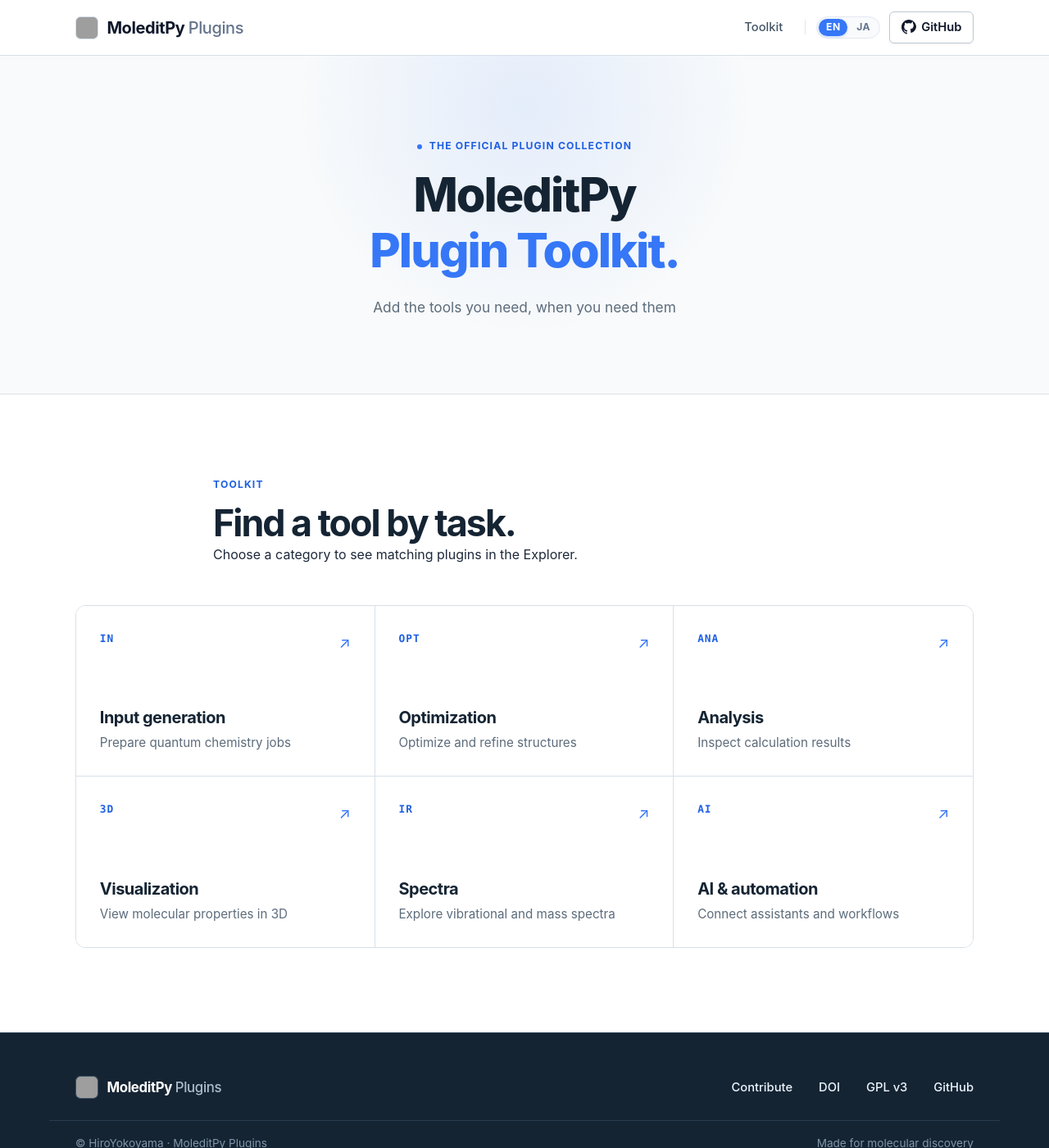
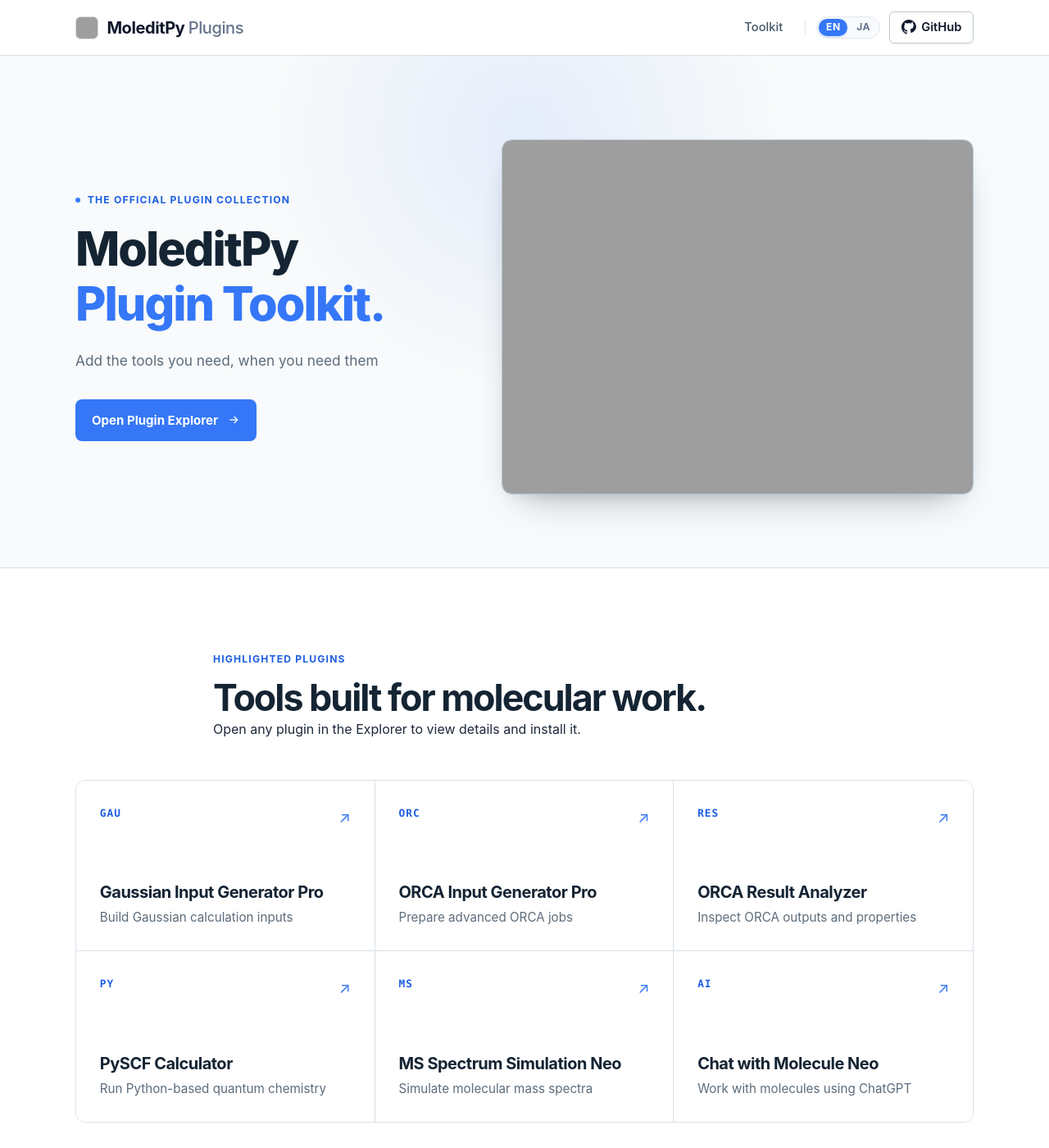
Before and after one commit to HiroYokoyama/moleditpy-plugins, a Jekyll site: the page index.html, which Jekyll copies as it is, in a window 1280 px wide and 1400 px high. Shown: the whole window at 82% size. Built offline with Jekyll 4.4.1, drawn with Linux system fonts in a browser that asks for light colours.

Commit message:
fix(website): restore highlighted plugin landing page
Restore the application preview and Explorer action, with exact plugin search links.

Assisted-by: GPT-5.6 Terra

```diff
--- a/assets/css/style.css
+++ b/assets/css/style.css
@@ -52,14 +52,23 @@ body :focus-visible { outline: 3px solid #73adff; outline-offset: 3px; }
 .hero { position: relative; overflow: hidden; padding: clamp(4rem, 8vw, 6.5rem) 0 clamp(4rem, 7vw, 6rem); border-bottom: 1px solid #d7e0e8; background: #f8fafb; text-align: center; }
 .hero::before { position: absolute; inset: 0; background: radial-gradient(circle at 50% 15%, rgba(53, 119, 247, .1), transparent 38%); content: ""; pointer-events: none; }
 .hero-glow { display: none; }
-.hero-layout { position: relative; }
-.hero-copy { max-width: 760px; margin: 0 auto; }
+.hero-layout { position: relative; display: grid; grid-template-columns: minmax(0, .87fr) minmax(0, 1.13fr); align-items: center; gap: clamp(2.5rem, 6vw, 6rem); }
+.hero-copy { position: relative; z-index: 1; text-align: left; }
 .eyebrow, .section-kicker { color: #1e5fe3; font-size: .76rem; font-weight: 750; letter-spacing: .095em; line-height: 1.35; text-transform: uppercase; }
-.eyebrow { display: flex; align-items: center; justify-content: center; gap: .55rem; margin-bottom: 1.1rem; }
+.eyebrow { display: flex; align-items: center; gap: .55rem; margin-bottom: 1.1rem; }
 .eyebrow-dot { width: 6px; height: 6px; border-radius: 50%; background: var(--accent-color); }
 .hero h1 { color: #152433; font-size: clamp(2.5rem, 5vw, 3.6rem); font-weight: 760; letter-spacing: -.035em; line-height: 1.18; }
 .hero h1 em { color: var(--accent-color); font-style: normal; }
 .hero-description { margin-top: 1.25rem; color: #5d6c7b; font-size: 1.08rem; line-height: 1.72; }
+.hero-actions { display: flex; margin-top: 2rem; }
+.btn { display: inline-flex; align-items: center; justify-content: center; gap: .7rem; min-height: 48px; padding: .78rem 1.25rem; border-radius: 8px; font-size: .94rem; font-weight: 700; }
+.btn-primary { color: #fff; background: var(--accent-color); }
+.btn-primary:hover { color: #fff; background: var(--accent-hover); }
+.btn-primary svg { transition: transform .2s ease; }
+.btn-primary:hover svg { transform: translateX(3px); }
+.home-app-preview { display: block; overflow: hidden; border: 1px solid #b9c7d3; border-radius: 12px; background: #fff; box-shadow: 0 22px 46px -26px rgba(21, 36, 51, .45), 0 8px 20px -14px rgba(21, 36, 51, .2); }
+.home-app-preview:hover { border-color: #91b9ed; box-shadow: 0 22px 46px -26px rgba(21, 36, 51, .55), 0 8px 20px -14px rgba(21, 36, 51, .3); transform: translateY(-2px); }
+.home-app-preview img { width: 100%; border-radius: 11px; }
 
 .featured-section { padding: clamp(4rem, 8vw, 7rem) 0; background: #fff; }
 .section-heading { max-width: 760px; margin: 0 auto 3rem; text-align: left; }
@@ -95,6 +104,9 @@ body :focus-visible { outline: 3px solid #73adff; outline-offset: 3px; }
   .site-nav a.github-link span { display: none; }
   .site-nav a.github-link { padding: .42rem .55rem; }
   .hero { padding-top: 3.2rem; }
+  .hero-layout { grid-template-columns: 1fr; gap: 2.5rem; }
+  .hero-copy { max-width: 670px; }
+  .home-app-preview { max-width: 760px; }
   .tool-grid { grid-template-columns: 1fr; }
   .tool-card, .tool-card:nth-child(3n), .tool-card:nth-last-child(-n + 3) { min-height: 0; padding: 1.35rem; border-right: 0; border-bottom: 1px solid #d7e0e8; }
   .tool-card:last-child { border-bottom: 0; }
--- a/index.html
+++ b/index.html
@@ -42,22 +42,28 @@
           <p class="eyebrow"><span class="eyebrow-dot"></span><span class="lang-en">THE OFFICIAL PLUGIN COLLECTION</span><span class="lang-ja">MoleditPy 公式プラグインコレクション</span></p>
           <h1 id="hero-title"><span class="lang-en">MoleditPy<br><em>Plugin Toolkit.</em></span><span class="lang-ja">MoleditPy<br><em>プラグインツールキット。</em></span></h1>
           <p class="hero-description"><span class="lang-en">Add the tools you need, when you need them</span><span class="lang-ja">必要なときに、必要なツールを追加。</span></p>
+          <div class="hero-actions">
+            <a class="btn btn-primary" href="explorer/"><span class="lang-en">Open Plugin Explorer</span><span class="lang-ja">Plugin Explorerを開く</span><svg width="16" height="16" viewBox="0 0 24 24" fill="none" stroke="currentColor" stroke-width="2" aria-hidden="true"><path d="M5 12h14"/><path d="m13 6 6 6-6 6"/></svg></a>
+          </div>
         </div>
+        <a class="hero-screenshot home-app-preview" href="https://hiroyokoyama.github.io/python_molecular_editor/" target="_blank" rel="noopener" aria-label="Visit the MoleditPy application website">
+          <img src="https://hiroyokoyama.github.io/python_molecular_editor/img/screenshot.png" alt="MoleditPy showing a 2D molecular drawing alongside an interactive 3D molecular view">
+        </a>
       </div>
     </section>
 
     <section class="featured-section section-pad" id="toolkit">
       <div class="wrapper">
         <div class="section-heading">
-          <div><p class="section-kicker"><span class="lang-en">TOOLKIT</span><span class="lang-ja">ツールキット</span></p><h2><span class="lang-en">Find a tool by task.</span><span class="lang-ja">目的からツールを探す。</span></h2><p><span class="lang-en">Choose a category to see matching plugins in the Explorer.</span><span class="lang-ja">カテゴリを選ぶと、該当するプラグインをExplorerで検索できます。</span></p></div>
+          <div><p class="section-kicker"><span class="lang-en">HIGHLIGHTED PLUGINS</span><span class="lang-ja">注目のプラグイン</span></p><h2><span class="lang-en">Tools built for molecular work.</span><span class="lang-ja">分子研究のためのツール。</span></h2><p><span class="lang-en">Open any plugin in the Explorer to view details and install it.</span><span class="lang-ja">プラグインを選択すると、Explorerで詳細の確認とインストールができます。</span></p></div>
         </div>
         <div class="tool-grid">
-          <a class="tool-card" href="https://hiroyokoyama.github.io/moleditpy-plugins/explorer/?q=input" target="_blank" rel="noopener"><span class="tool-icon">IN</span><span class="tool-copy"><strong><span class="lang-en">Input generation</span><span class="lang-ja">入力ファイル作成</span></strong><small><span class="lang-en">Prepare quantum chemistry jobs</span><span class="lang-ja">量子化学計算の入力を準備</span></small></span><span class="tool-arrow">↗</span></a>
-          <a class="tool-card" href="https://hiroyokoyama.github.io/moleditpy-plugins/explorer/?q=optimization" target="_blank" rel="noopener"><span class="tool-icon">OPT</span><span class="tool-copy"><strong><span class="lang-en">Optimization</span><span class="lang-ja">構造最適化</span></strong><small><span class="lang-en">Optimize and refine structures</span><span class="lang-ja">分子構造の最適化と調整</span></small></span><span class="tool-arrow">↗</span></a>
-          <a class="tool-card" href="https://hiroyokoyama.github.io/moleditpy-plugins/explorer/?q=analysis" target="_blank" rel="noopener"><span class="tool-icon">ANA</span><span class="tool-copy"><strong><span class="lang-en">Analysis</span><span class="lang-ja">解析</span></strong><small><span class="lang-en">Inspect calculation results</span><span class="lang-ja">計算結果を詳しく調べる</span></small></span><span class="tool-arrow">↗</span></a>
-          <a class="tool-card" href="https://hiroyokoyama.github.io/moleditpy-plugins/explorer/?q=visualization" target="_blank" rel="noopener"><span class="tool-icon">3D</span><span class="tool-copy"><strong><span class="lang-en">Visualization</span><span class="lang-ja">可視化</span></strong><small><span class="lang-en">View molecular properties in 3D</span><span class="lang-ja">分子物性を3Dで表示</span></small></span><span class="tool-arrow">↗</span></a>
-          <a class="tool-card" href="https://hiroyokoyama.github.io/moleditpy-plugins/explorer/?q=spectrum" target="_blank" rel="noopener"><span class="tool-icon">IR</span><span class="tool-copy"><strong><span class="lang-en">Spectra</span><span class="lang-ja">スペクトル</span></strong><small><span class="lang-en">Explore vibrational and mass spectra</span><span class="lang-ja">振動・質量スペクトルを解析</span></small></span><span class="tool-arrow">↗</span></a>
-          <a class="tool-card" href="https://hiroyokoyama.github.io/moleditpy-plugins/explorer/?q=AI" target="_blank" rel="noopener"><span class="tool-icon">AI</span><span class="tool-copy"><strong><span class="lang-en">AI &amp; automation</span><span class="lang-ja">AI・自動化</span></strong><small><span class="lang-en">Connect assistants and workflows</span><span class="lang-ja">AIアシスタントや処理を連携</span></small></span><span class="tool-arrow">↗</span></a>
+          <a class="tool-card" href="explorer/?q=Gaussian%20Input%20Generator%20Pro"><span class="tool-icon">GAU</span><span class="tool-copy"><strong>Gaussian Input Generator Pro</strong><small><span class="lang-en">Build Gaussian calculation inputs</span><span class="lang-ja">Gaussian計算の入力ファイルを作成</span></small></span><span class="tool-arrow">↗</span></a>
+          <a class="tool-card" href="explorer/?q=ORCA%20Input%20Generator%20Pro"><span class="tool-icon">ORC</span><span class="tool-copy"><strong>ORCA Input Generator Pro</strong><small><span class="lang-en">Prepare advanced ORCA jobs</span><span class="lang-ja">高度なORCA計算を準備</span></small></span><span class="tool-arrow">↗</span></a>
+          <a class="tool-card" href="explorer/?q=ORCA%20Result%20Analyzer"><span class="tool-icon">RES</span><span class="tool-copy"><strong>ORCA Result Analyzer</strong><small><span class="lang-en">Inspect ORCA outputs and properties</span><span class="lang-ja">ORCAの出力と物性を解析</span></small></span><span class="tool-arrow">↗</span></a>
+          <a class="tool-card" href="explorer/?q=PySCF%20Calculator"><span class="tool-icon">PY</span><span class="tool-copy"><strong>PySCF Calculator</strong><small><span class="lang-en">Run Python-based quantum chemistry</span><span class="lang-ja">Pythonで量子化学計算を実行</span></small></span><span class="tool-arrow">↗</span></a>
+          <a class="tool-card" href="explorer/?q=MS%20Spectrum%20Simulation%20Neo"><span class="tool-icon">MS</span><span class="tool-copy"><strong>MS Spectrum Simulation Neo</strong><small><span class="lang-en">Simulate molecular mass spectra</span><span class="lang-ja">分子の質量スペクトルをシミュレート</span></small></span><span class="tool-arrow">↗</span></a>
+          <a class="tool-card" href="explorer/?q=Chat%20with%20Molecule%20Neo%20%28ChatGPT%29"><span class="tool-icon">AI</span><span class="tool-copy"><strong>Chat with Molecule Neo</strong><small><span class="lang-en">Work with molecules using ChatGPT</span><span class="lang-ja">ChatGPTで分子を扱う</span></small></span><span class="tool-arrow">↗</span></a>
         </div>
       </div>
     </section>
```
